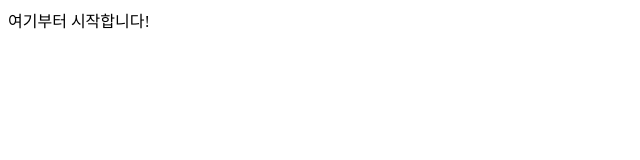
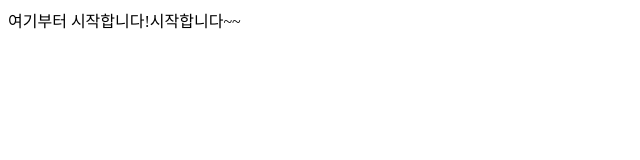
Before and after one commit to pinetreelch/html_tr2, a plain HTML site: page ch01/1_template.html in a window 1280 px wide. Shown: the whole page, without its empty margins (0-640 px from the left). Drawn offline with Linux system fonts and the light colour scheme.

Commit message:
commit to mac

```diff
--- a/ch01/1_template.html
+++ b/ch01/1_template.html
@@ -7,6 +7,6 @@
 </head>
 
 <body>
-여기부터 시작합니다!
+여기부터 시작합니다!시작합니다~~
 </body>
 </html>
```
